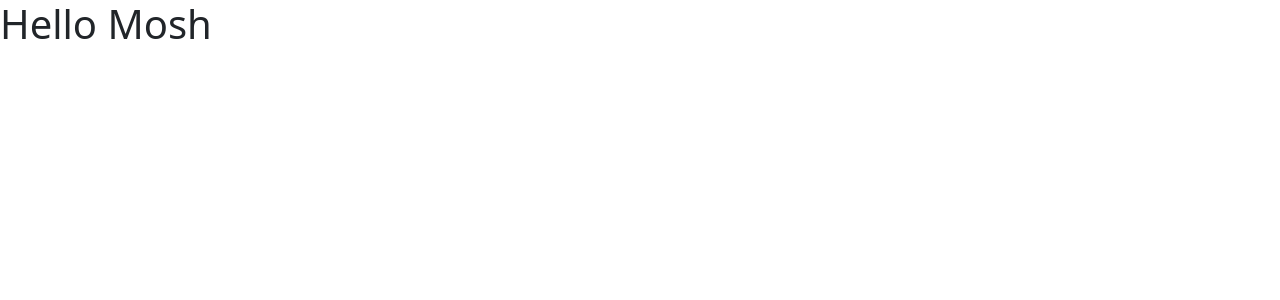
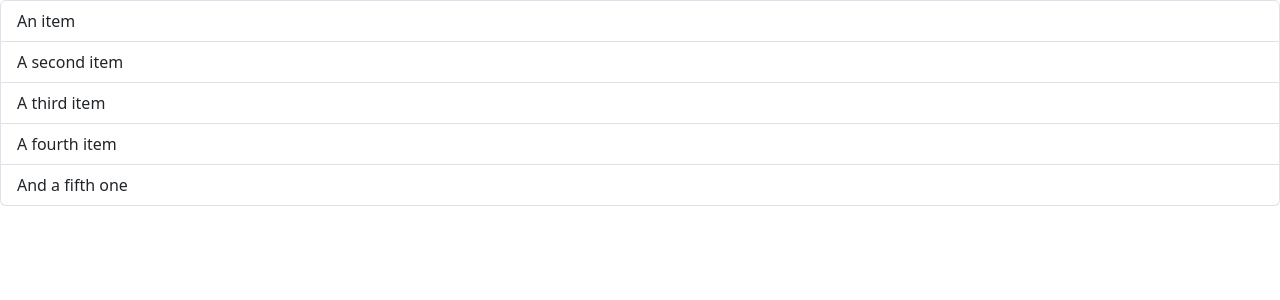
Before and after one commit to tauto1127/react-youtube-tutorials, a React (Vite) app in the folder react-app/: page / in a window 1280 px wide. Shown: the top 300 px of the page. Built offline with nearby package versions, Linux system fonts and the light colour scheme.

Commit message:
bootstrapでlistgroupの見た目 https://getbootstrap.com/docs/5.3/components/list-group/

```diff
--- a/react-app/src/App.tsx
+++ b/react-app/src/App.tsx
@@ -1,7 +1,13 @@
-import Message from './Message';
+import ListGroup from './components/ListGroup';
 
-function App(){
-  return <div><Message/></div>
+function App() {
+  return <ul className="list-group">
+    <li className="list-group-item">An item</li>
+    <li className="list-group-item">A second item</li>
+    <li className="list-group-item">A third item</li>
+    <li className="list-group-item">A fourth item</li>
+    <li className="list-group-item">And a fifth one</li>
+  </ul>
 }
 
 export default App;
--- /dev/null
+++ b/react-app/src/components/ListGroup.tsx
@@ -0,0 +1,5 @@
+function ListGroup(){
+    return <h1>List Group</h1>;
+}
+
+export default ListGroup;
```
